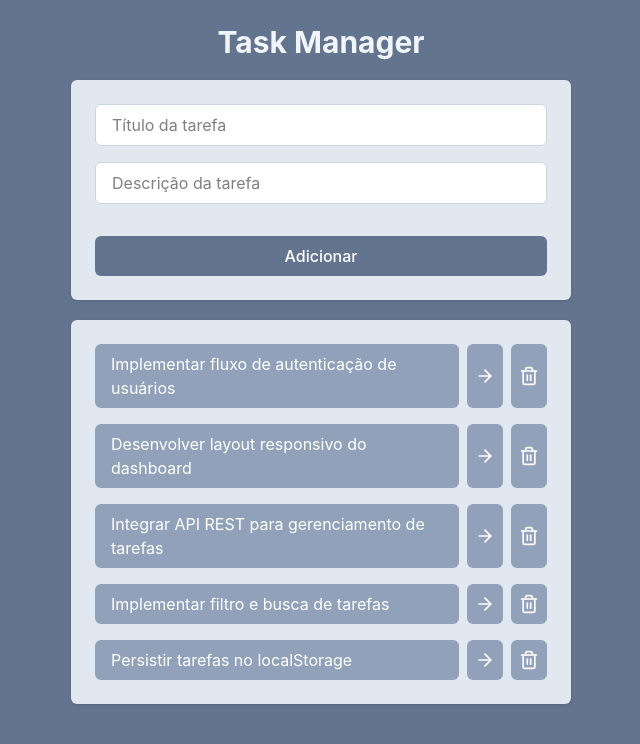
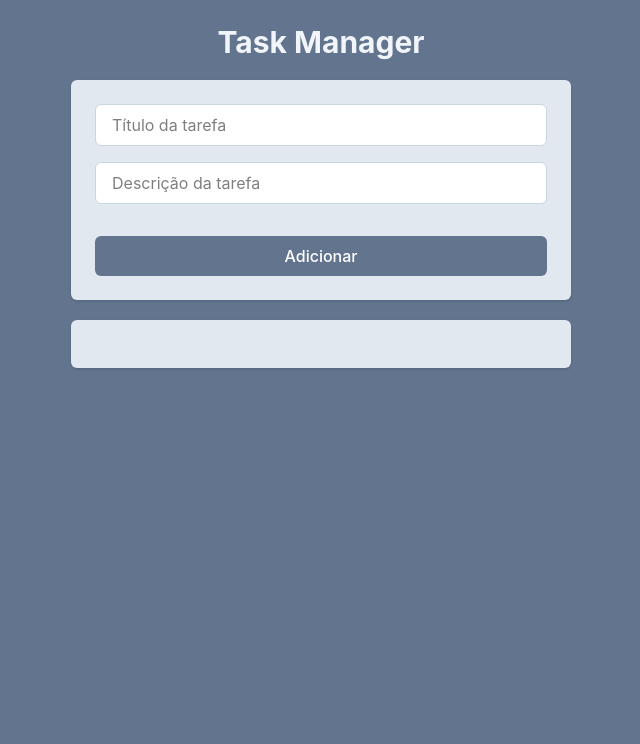
Before and after one commit to MarlissonVinicius/todo-app-react, a React (Vite) app: page / in a window 1280 px wide. Shown: the top 744 px of the page, without its empty margins (319-959 px from the left). Built offline with nearby package versions, Linux system fonts and the light colour scheme.

Commit message:
atualização para save em localStorage

```diff
--- a/src/App.tsx
+++ b/src/App.tsx
@@ -1,53 +1,21 @@
-import { useState } from "react";
+import { useEffect, useState } from "react";
 import AddTask from "./assets/components/AddTask";
 import Tasks from "./assets/components/Tasks";
-
 type Task = {
   id: number;
   title: string;
   description: string;
   finished: boolean;
 };
-
 export default function App() {
-const [tasks, setTasks] = useState<Task[]>([
-  {
-    id: 1,
-    title: "Implementar fluxo de autenticação de usuários",
-    description:
-      "Criar formulários de login e cadastro, validar os campos e integrar com a API backend utilizando autenticação com JWT.",
-    finished: false,
-  },
-  {
-    id: 2,
-    title: "Desenvolver layout responsivo do dashboard",
-    description:
-      "Construir a interface utilizando Tailwind CSS, garantindo boa adaptação para mobile, tablet e desktop.",
-    finished: false,
-  },
-  {
-    id: 3,
-    title: "Integrar API REST para gerenciamento de tarefas",
-    description:
-      "Consumir endpoints para listar, criar, atualizar e remover tarefas, tratando estados de carregamento e erros.",
-    finished: false,
-  },
-  {
-    id: 4,
-    title: "Implementar filtro e busca de tarefas",
-    description:
-      "Adicionar funcionalidade para filtrar tarefas por status (concluídas/pendentes) e criar um campo de busca por título.",
-    finished: false,
-  },
-  {
-    id: 5,
-    title: "Persistir tarefas no localStorage",
-    description:
-      "Salvar as tarefas no localStorage e carregá-las ao iniciar a aplicação para manter os dados entre sessões.",
-    finished: false,
-  },
-]);
-
+  const [tasks, setTasks] = useState<Task[]>(() => {
+    const stored = localStorage.getItem("tasks");
+    if (!stored) return [];
+    return JSON.parse(stored);
+  });
+  useEffect(() => {
+    localStorage.setItem("tasks", JSON.stringify(tasks));
+  }, [tasks]);
   function onTaskClick(taskId: number) {
     const newTasks = tasks.map((task) => {
       if (task.id === taskId) {
@@ -55,15 +23,12 @@
       }
       return task;
     });
-
     setTasks(newTasks);
   }
-
   function onTrashClick(taskId: number) {
     const newTasks = tasks.filter((task) => task.id !== taskId);
     setTasks(newTasks);
   }
-
   function onAddTaskClick(taskTitle: string, taskDescription: string) {
     const newTask = {
       id: tasks.length > 0 ? tasks[tasks.length - 1].id + 1 : 1,
@@ -71,25 +36,24 @@
       description: taskDescription,
       finished: false,
     };
-
     setTasks((prev) => [...prev, newTask]);
   }
-
   return (
     <div className="w-screen h-screen bg-slate-500 flex justify-center p-6 ">
+      {" "}
       <main className="w-125 space-y-5">
+        {" "}
         <h1 className="text-3xl text-slate-100 text-center font-bold">
-          Task Manager
-        </h1>
-
-        <AddTask onAddTaskClick={onAddTaskClick} />
-
+          {" "}
+          Task Manager{" "}
+        </h1>{" "}
+        <AddTask onAddTaskClick={onAddTaskClick} />{" "}
         <Tasks
           tasks={tasks}
           onTaskClick={onTaskClick}
           onTrashClick={onTrashClick}
-        />
-      </main>
+        />{" "}
+      </main>{" "}
     </div>
   );
 }
--- a/src/pages/TaskPage.tsx
+++ b/src/pages/TaskPage.tsx
@@ -21,7 +21,7 @@
             className="absolute left-0 top-0 cursor-pointer"
             onClick={onReturnClick}
           >
-            <CircleArrowLeft />
+            <CircleArrowLeft color="lightblue"/>
           </button>
 
           <h1 className="text-3xl text-slate-100 font-bold">
```
